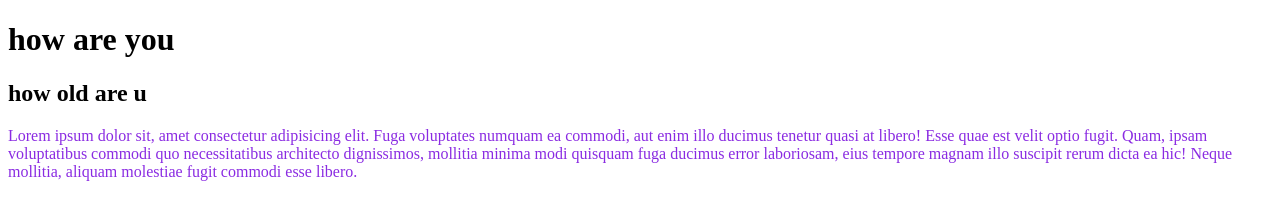
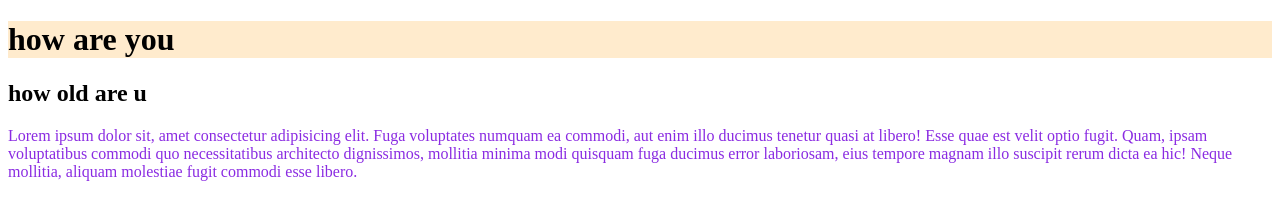
Before and after one commit to AtoshiAC/practice, a plain HTML site: page index.html in a window 1280 px wide. Drawn offline with Linux system fonts and the light colour scheme.

Commit message:
add backgrnd

```diff
--- a/style.css
+++ b/style.css
@@ -1,3 +1,6 @@
 p{
     color: blueviolet;
 }
+h1{
+    background-color: blanchedalmond;
+}
```
